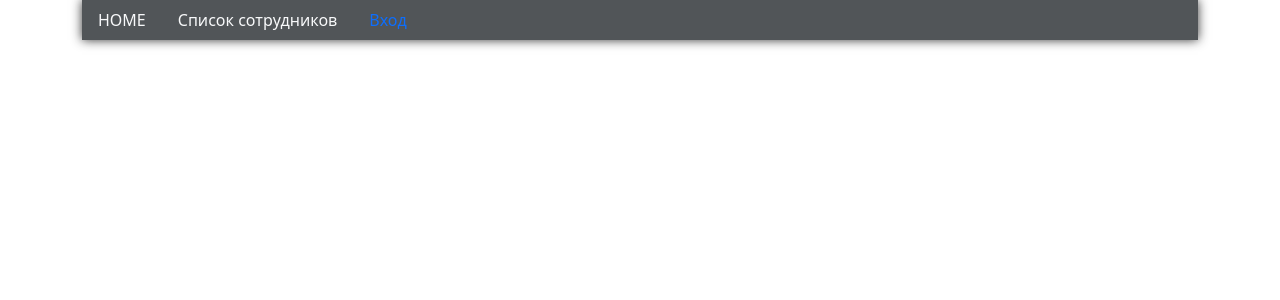
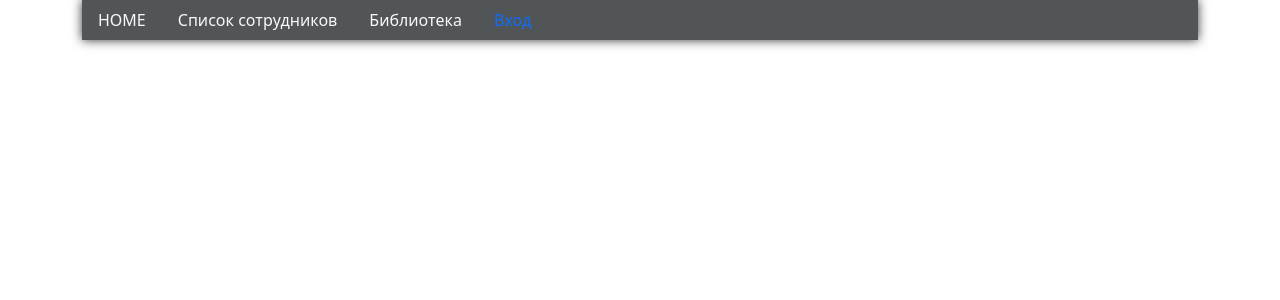
Before and after one commit to Sanch13/miran, a Django app: page / in a window 1280 px wide. Shown: the top 300 px of the page. Run offline with Django 4.2, Linux system fonts and the light colour scheme; parts of the project's set-up code (start-up, migrations or seed data) failed here and were passed over; some libraries are stand-ins or nearby versions.

Commit message:
update_base

```diff
--- a/miran/users/templates/users/base.html
+++ b/miran/users/templates/users/base.html
@@ -28,6 +28,9 @@
         <li class="nav-item">
             <a class="nav-link link-light" href="">Список сотрудников</a>
         </li>
+        <li class="nav-item">
+            <a class="nav-link link-light" href="">Библиотека</a>
+        </li>
         <li>
             {% if user.is_authenticated %}
                 <a class="nav-link" href="{% url 'users:logout' %}">Выход</a>
```
